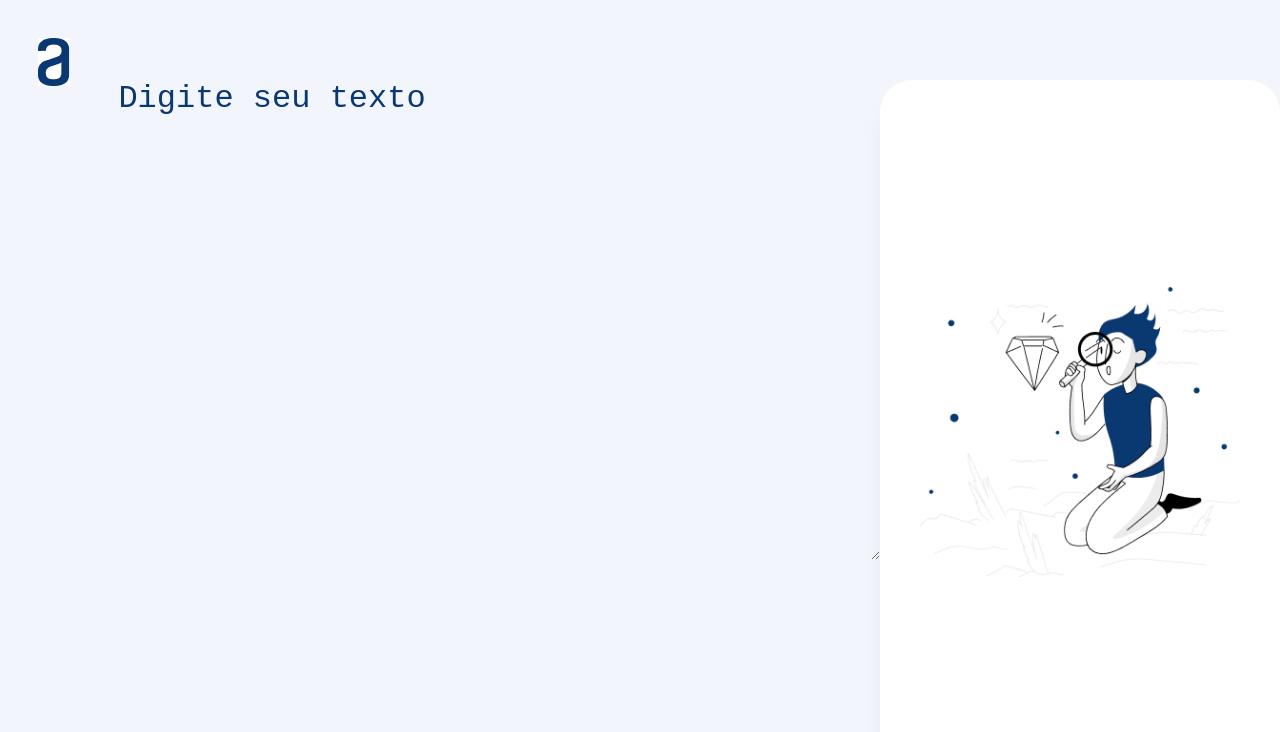
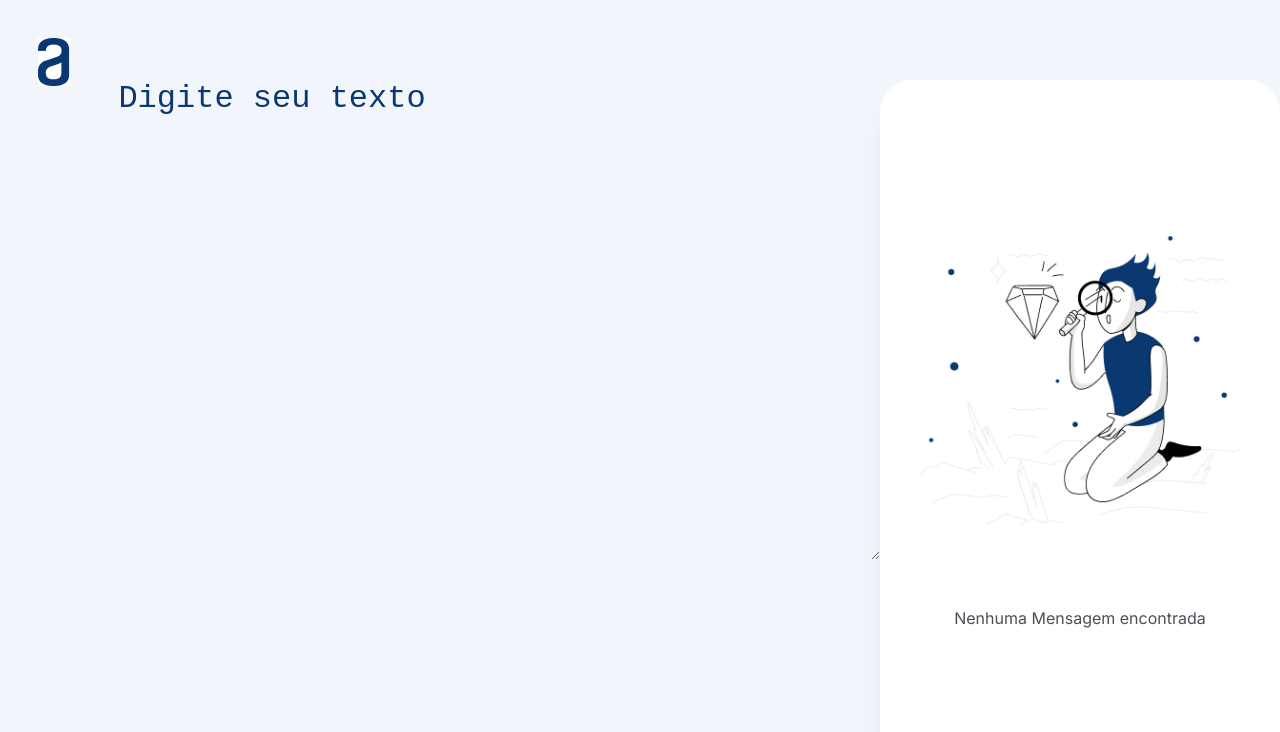
Before and after one commit to eufelipelucio/Decodificador, a plain HTML site: page index.html in a window 1280 px wide. Shown: the top 732 px of the page. Drawn offline with Linux system fonts and the light colour scheme.

Commit message:
Update index.html

```diff
--- a/index.html
+++ b/index.html
@@ -37,6 +37,7 @@
                 <p class="msg-cripto" id="msg-criptografada"></p>
                 <img class="msg-aviso" class="msg-aviso" src="imagens/High-quality-products.jpg"
                     alt="Nenhuma mensagem encontrada" />
+                <p class="mensagem-aviso">Nenhuma Mensagem encontrada</p>
                 <p id="text-criptografada"></p>
             </div>
             <div class="copiarBttn">
```
